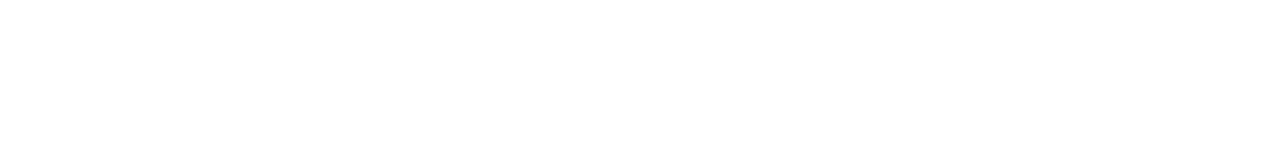
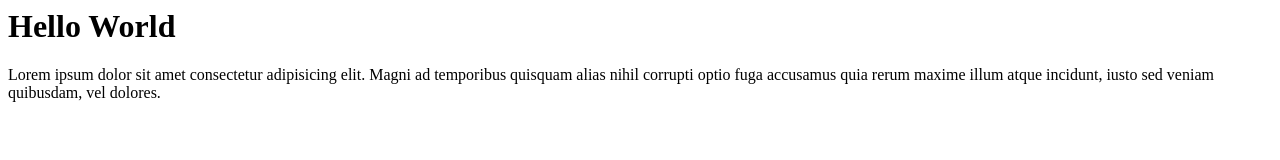
Before and after one commit to whisnumurtyga/git-remote, a plain HTML site: page index.html in a window 1280 px wide. Drawn offline with Linux system fonts and the light colour scheme.

Commit message:
menambahkan paragraph

```diff
--- a/index.html
+++ b/index.html
@@ -6,6 +6,7 @@
     <title>Git Remote</title>
 </head>
 <body>
-
+    <h1>Hello World</h1>
+    <p>Lorem ipsum dolor sit amet consectetur adipisicing elit. Magni ad temporibus quisquam alias nihil corrupti optio fuga accusamus quia rerum maxime illum atque incidunt, iusto sed veniam quibusdam, vel dolores.</p>
 </body>
 </html>
```
